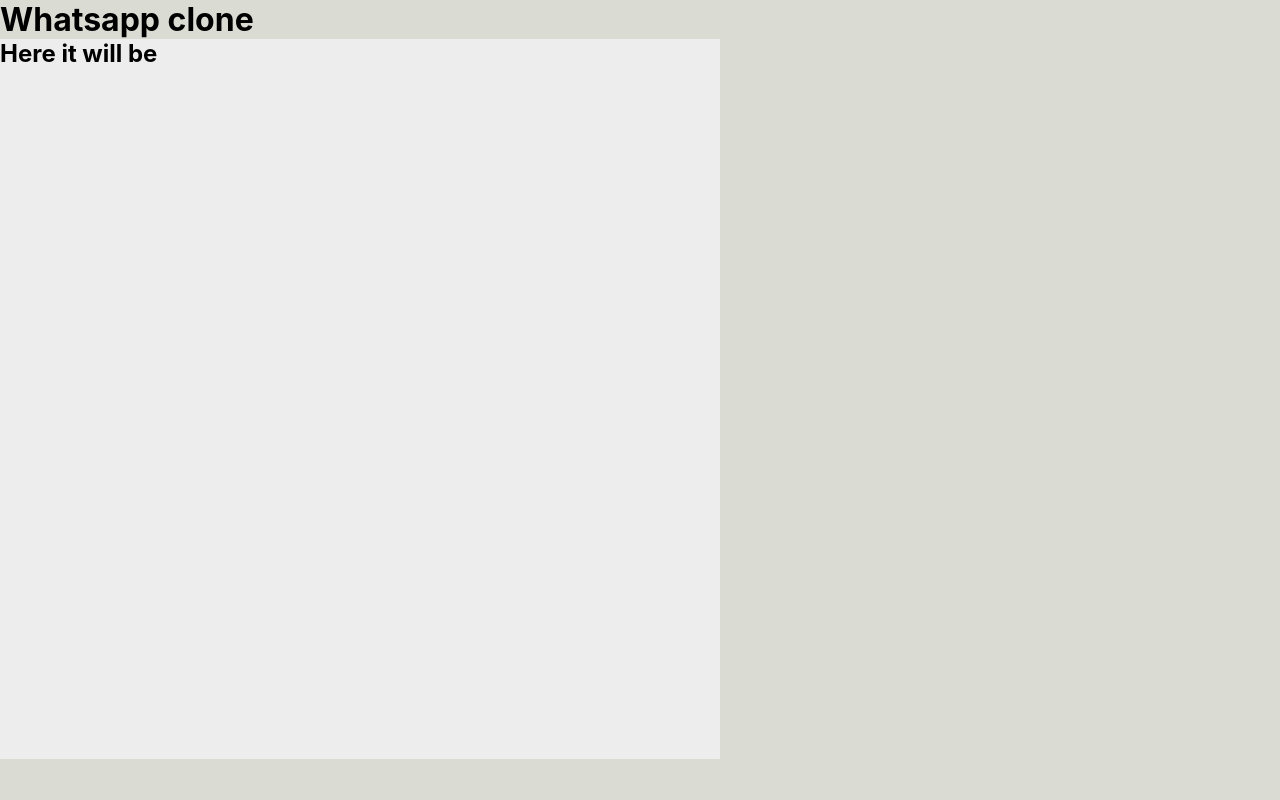
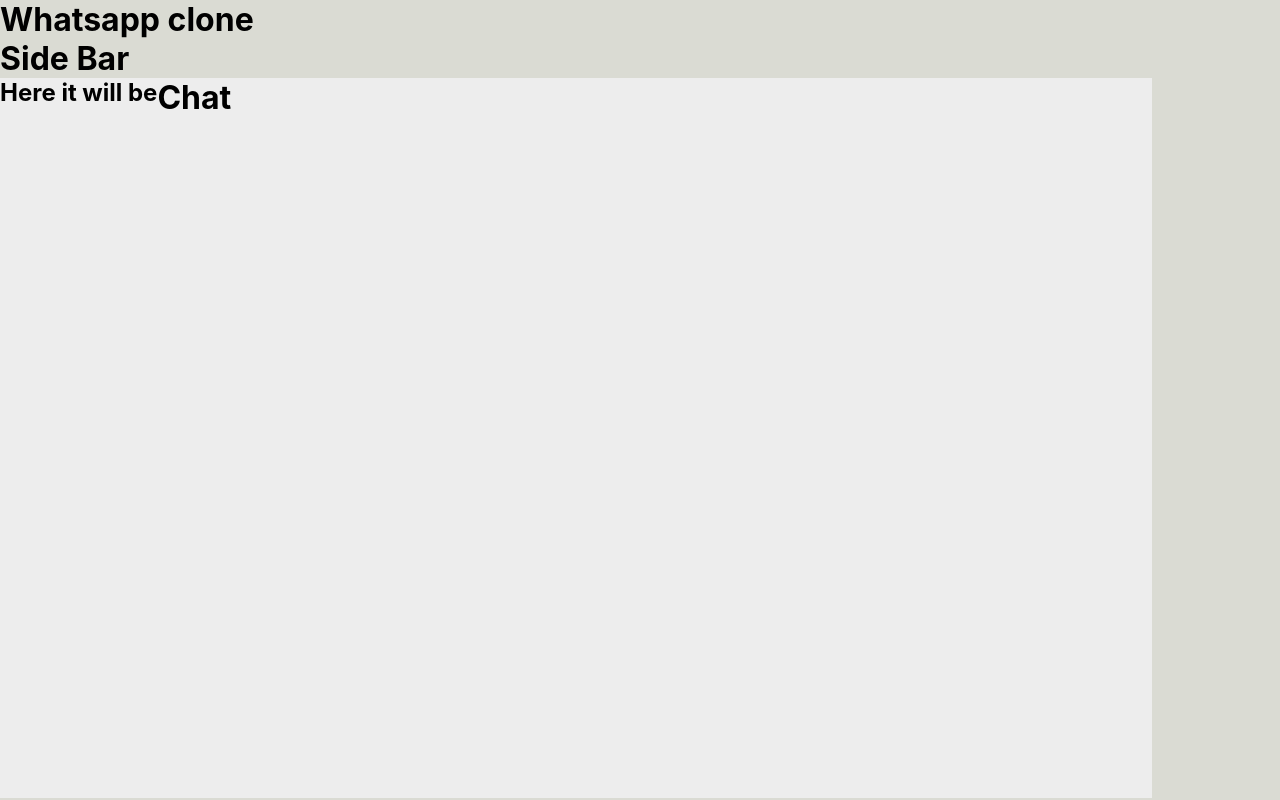
Before and after one commit to Arthurwzy27/whatsapp-react-clone, a React (Create React App) app: page / in a window 1280 px wide. Built offline with nearby package versions, Linux system fonts and the light colour scheme.

Commit message:
Add: SideBar and Chart components created and added to App

```diff
--- a/src/App.js
+++ b/src/App.js
@@ -1,12 +1,16 @@
 import React from 'react';
 import './App.scss';
+import SideBar from './component/SideBar';
+import Chat from './component/Chat';
 
 const App = () => {
   return (
     <div className="App">
       <h1>Whatsapp clone</h1>
+      <SideBar />
       <div className="app__body">
         <h2>Here it will be</h2>
+        <Chat />
       </div>
     </div>
 
--- a/src/App.scss
+++ b/src/App.scss
@@ -11,5 +11,5 @@
   display: flex;
   background-color: #ededed;
   height: 90vh;
-  width: 90vh;
+  width: 90vw;
 }
--- /dev/null
+++ b/src/component/Chat.js
@@ -0,0 +1,11 @@
+import React from 'react'
+
+const Chat = () => {
+  return (
+    <div>
+      <h1>Chat</h1>
+    </div>
+  )
+}
+
+export default Chat;
--- /dev/null
+++ b/src/component/SideBar.js
@@ -0,0 +1,11 @@
+import React from 'react';
+
+const SideBar = () => {
+  return (
+    <div>
+      <h1>Side Bar</h1>
+    </div>
+  )
+}
+
+export default SideBar;
```
